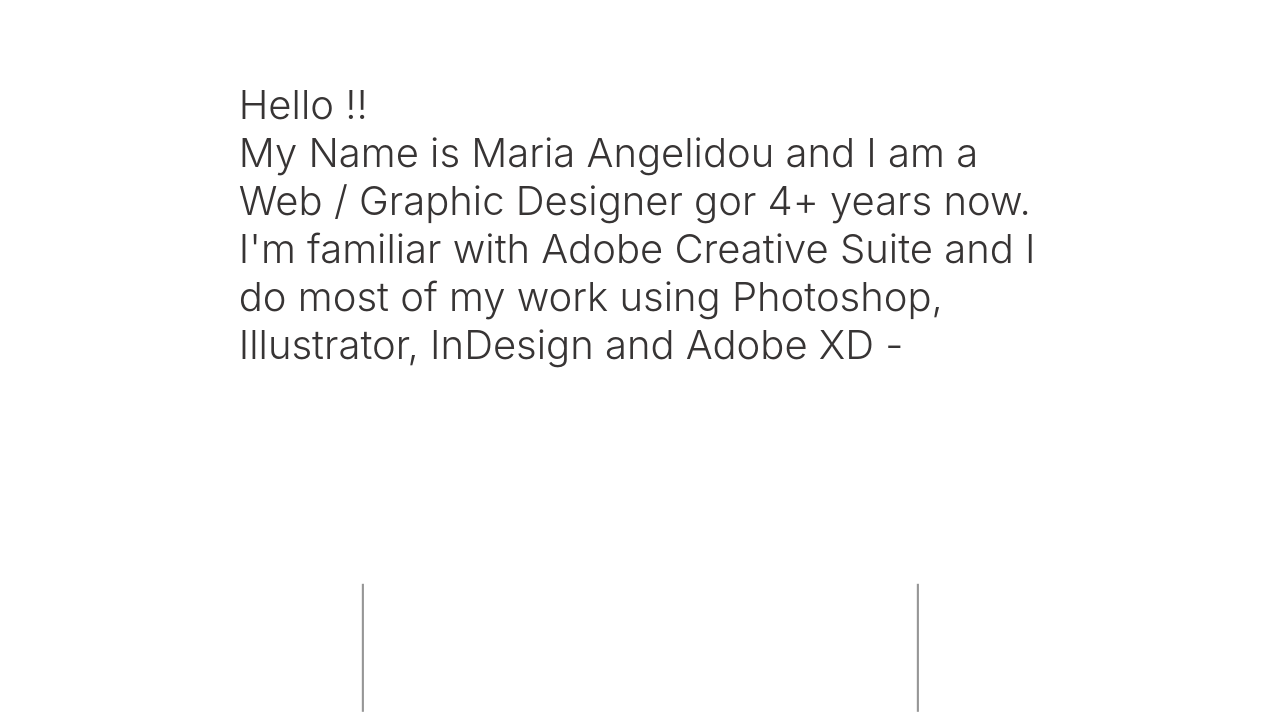
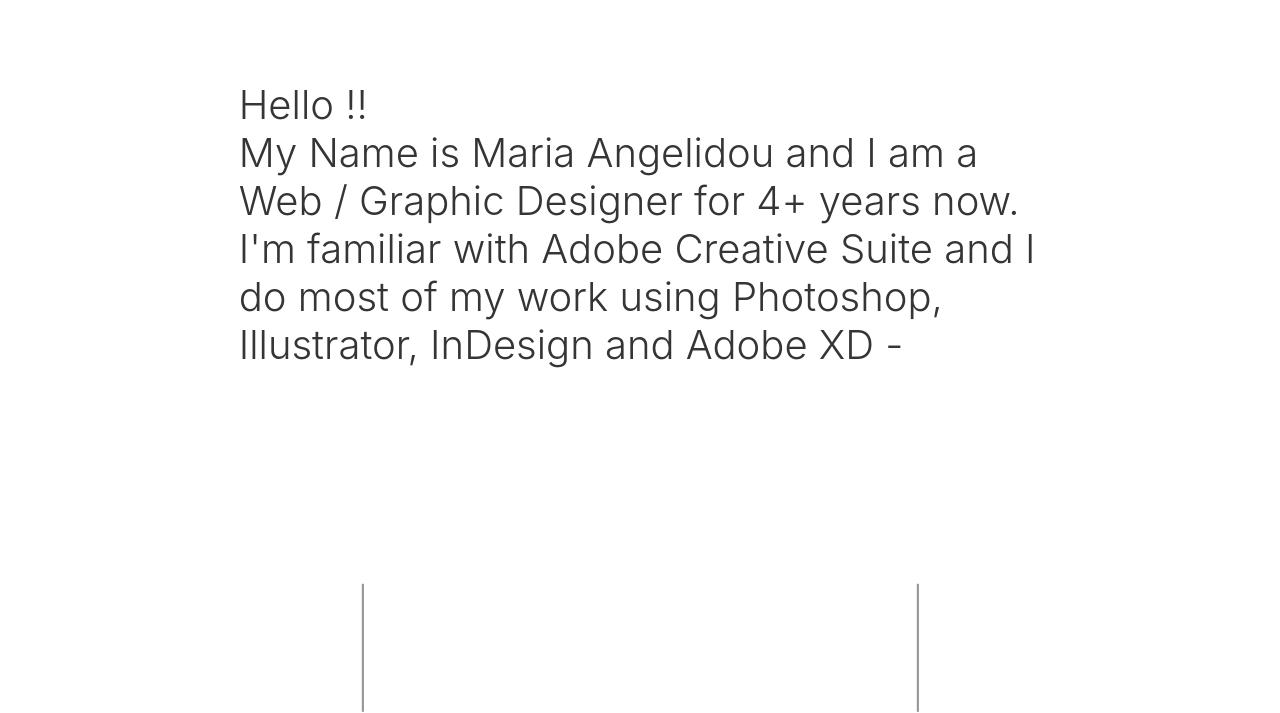
Before and after one commit to MariaAb25/MariaAb25.github.io, a plain HTML site: page about.html in a window 1280 px wide. Shown: the part 87-800 px from the top of the page. Drawn offline with nearby package versions, Linux system fonts and the light colour scheme; some packages are replaced by stand-ins of ours.

Commit message:
Fix typo

```diff
--- a/about.html
+++ b/about.html
@@ -68,7 +68,7 @@
                 <h1 class="font-weight-light">
                     Hello !!<br>
 
-                    My Name is Maria Angelidou and I am a Web / Graphic Designer gor 4+ years now.
+                    My Name is Maria Angelidou and I am a Web / Graphic Designer for 4+ years now.
                     I'm familiar with Adobe Creative Suite and I do most of my work using Photoshop, Illustrator, InDesign
                     and Adobe XD -
                 </h1>
```
